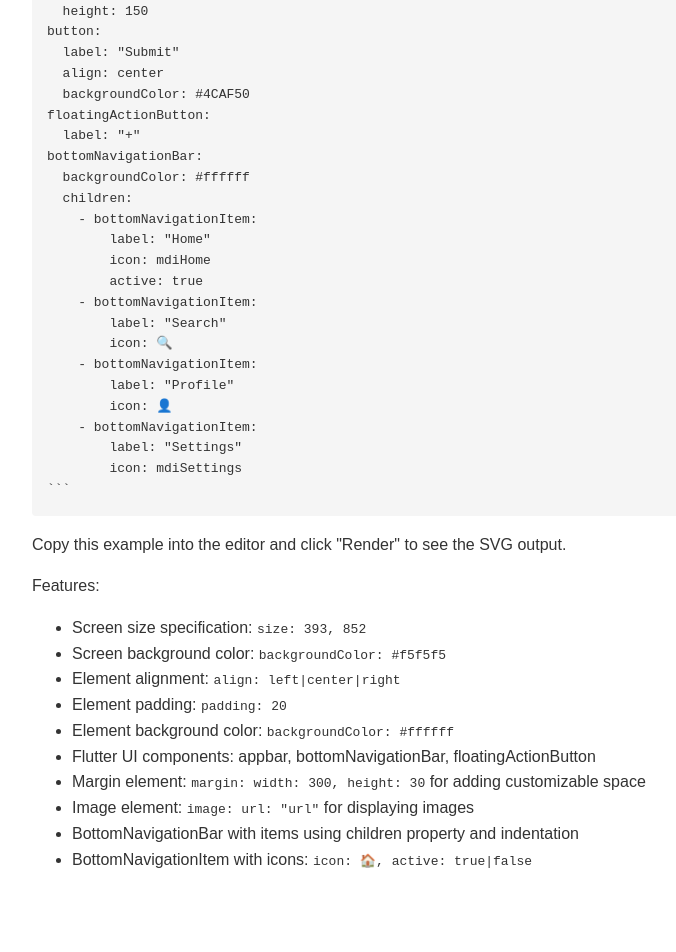
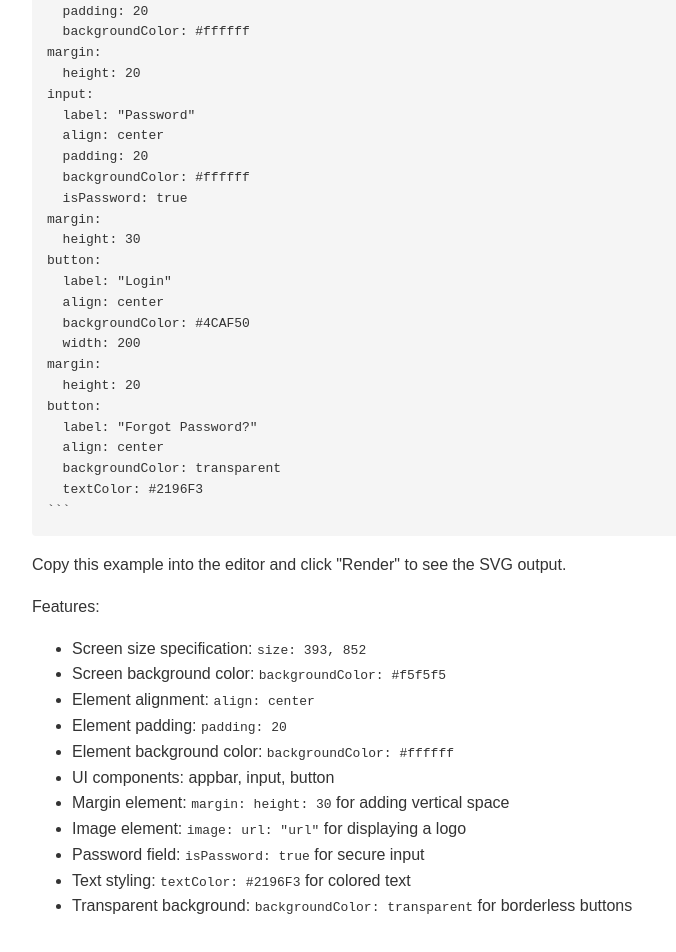
Before and after one commit to t-nakata/slml-plugin, a website: page index.html in a window 1280 px wide. Shown: the part 1494-2446 px from the top of the page, without its empty margins (8-684 px from the left). Before the commit the page ends 2402 px from the top, so only its background shows below. Drawn offline with Linux system fonts and the light colour scheme.

Commit message:
サンプル画像をログイン画面に変更

````diff
--- a/index.html
+++ b/index.html
@@ -104,63 +104,65 @@
     <div class="example-container">
       <h2>Example DesignCodeUI Code</h2>
       <div class="example">```dcui
-# Flutter UI
+# Login Screen
 screen:
-  title: "Flutter UI"
+  title: "Login Screen"
   size: 393, 852
   backgroundColor: #f5f5f5
 appbar:
-  title: "My Flutter App"
+  title: "Login"
   backgroundColor: #2196F3
+margin:
+  height: 50
+image:
+  url: "https://example.com/logo.png"
+  align: center
+  width: 150
+  height: 150
+margin:
+  height: 30
 input:
-  label: "Search..."
+  label: "Username"
   align: center
   padding: 20
   backgroundColor: #ffffff
 margin:
-  width: 300
+  height: 20
+input:
+  label: "Password"
+  align: center
+  padding: 20
+  backgroundColor: #ffffff
+  isPassword: true
+margin:
   height: 30
-image:
-  url: "https://example.com/image.jpg"
-  align: center
-  width: 200
-  height: 150
 button:
-  label: "Submit"
+  label: "Login"
   align: center
   backgroundColor: #4CAF50
-floatingActionButton:
-  label: "+"
-bottomNavigationBar:
-  backgroundColor: #ffffff
-  children:
-    - bottomNavigationItem:
-        label: "Home"
-        icon: mdiHome
-        active: true
-    - bottomNavigationItem:
-        label: "Search"
-        icon: 🔍
-    - bottomNavigationItem:
-        label: "Profile"
-        icon: 👤
-    - bottomNavigationItem:
-        label: "Settings"
-        icon: mdiSettings
+  width: 200
+margin:
+  height: 20
+button:
+  label: "Forgot Password?"
+  align: center
+  backgroundColor: transparent
+  textColor: #2196F3
 ```</div>
       <p>Copy this example into the editor and click "Render" to see the SVG output.</p>
       <p>Features:</p>
       <ul>
         <li>Screen size specification: <code>size: 393, 852</code></li>
         <li>Screen background color: <code>backgroundColor: #f5f5f5</code></li>
-        <li>Element alignment: <code>align: left|center|right</code></li>
+        <li>Element alignment: <code>align: center</code></li>
         <li>Element padding: <code>padding: 20</code></li>
         <li>Element background color: <code>backgroundColor: #ffffff</code></li>
-        <li>Flutter UI components: appbar, bottomNavigationBar, floatingActionButton</li>
-        <li>Margin element: <code>margin: width: 300, height: 30</code> for adding customizable space</li>
-        <li>Image element: <code>image: url: "url"</code> for displaying images</li>
-        <li>BottomNavigationBar with items using children property and indentation</li>
-        <li>BottomNavigationItem with icons: <code>icon: 🏠, active: true|false</code></li>
+        <li>UI components: appbar, input, button</li>
+        <li>Margin element: <code>margin: height: 30</code> for adding vertical space</li>
+        <li>Image element: <code>image: url: "url"</code> for displaying a logo</li>
+        <li>Password field: <code>isPassword: true</code> for secure input</li>
+        <li>Text styling: <code>textColor: #2196F3</code> for colored text</li>
+        <li>Transparent background: <code>backgroundColor: transparent</code> for borderless buttons</li>
       </ul>
     </div>
   </div>
@@ -179,67 +181,69 @@ bottomNavigationBar:
     const downloadSvgBtn = document.getElementById('download-svg-btn');
 
     // Example DCUI code
-    const exampleMarkdown = `# Flutter UI Components
+    const exampleMarkdown = `# Login Screen Example
 
-Below is a Flutter UI screen with custom styling:
+Below is a simple login screen with custom styling:
 
 \`\`\`dcui
-# Flutter UI
+# Login Screen
 screen:
-  title: "Flutter UI"
+  title: "Login Screen"
   size: 393, 852
   backgroundColor: #f5f5f5
 appbar:
-  title: "My Flutter App"
+  title: "Login"
   backgroundColor: #2196F3
+margin:
+  height: 50
+image:
+  url: "https://example.com/logo.png"
+  align: center
+  width: 150
+  height: 150
+margin:
+  height: 30
 input:
-  label: "Search..."
+  label: "Username"
   align: center
   padding: 20
   backgroundColor: #ffffff
 margin:
-  width: 300
+  height: 20
+input:
+  label: "Password"
+  align: center
+  padding: 20
+  backgroundColor: #ffffff
+  isPassword: true
+margin:
   height: 30
-image:
-  url: "https://example.com/image.jpg"
-  align: center
-  width: 200
-  height: 150
 button:
-  label: "Submit"
+  label: "Login"
   align: center
   backgroundColor: #4CAF50
-floatingActionButton:
-  label: "+"
-bottomNavigationBar:
-  backgroundColor: #ffffff
-  children:
-    - bottomNavigationItem:
-        label: "Home"
-        icon: mdiHome
-        active: true
-    - bottomNavigationItem:
-        label: "Search"
-        icon: 🔍
-    - bottomNavigationItem:
-        label: "Profile"
-        icon: 👤
-    - bottomNavigationItem:
-        label: "Settings"
-        icon: mdiSettings
+  width: 200
+margin:
+  height: 20
+button:
+  label: "Forgot Password?"
+  align: center
+  backgroundColor: transparent
+  textColor: #2196F3
 \`\`\`
 
 This is rendered using the DCUI plugin with the following features:
 - Screen size specification: \`size: 393, 852\`
 - Screen background color: \`backgroundColor: #f5f5f5\`
-- Element alignment: \`align: left|center|right\`
+- Element alignment: \`align: center\`
 - Element padding: \`padding: 20\`
-- Element background color: \`backgroundColor: #color\`
-- Flutter UI components: appbar, bottomNavigationBar, floatingActionButton
-- Margin element: \`margin: width: 300, height: 30\` for adding customizable space
-- Image element: \`image: url: "url"\` for displaying images
-- BottomNavigationBar with items using children property and indentation
-- BottomNavigationItem with icons: \`icon: 🏠, active: true|false\`
+- Element background color: \`backgroundColor: #ffffff\`
+- UI components: appbar, input, button
+- Margin element: \`margin: height: 30\` for adding vertical space
+- Image element: \`image: url: "url"\` for displaying a logo
+- Password field: \`isPassword: true\` for secure input
+- Text styling: \`textColor: #2196F3\` for colored text
+- Transparent background: \`backgroundColor: transparent\` for borderless buttons
 `;
 
     // Simple markdown to HTML converter
--- a/renderer.js
+++ b/renderer.js
@@ -493,7 +493,7 @@ function replaceDCUIWithSVG(markdown, scale = 1.0) {
     while ((match = dcuiBlockRegex.exec(markdown)) !== null) {
         if (index < screens.length) {
             const svg = renderDCUIToSVG(screens[index], scale);
-            processedMarkdown = processedMarkdown.replace(match[0], svg);
+            processedMarkdown = processedMarkdown.replace(match[0], svg.replace('</svg>', '</svg><br>'));
             index++;
         }
     }
````
